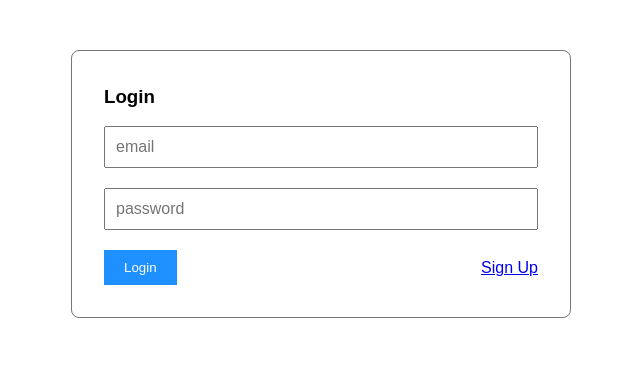
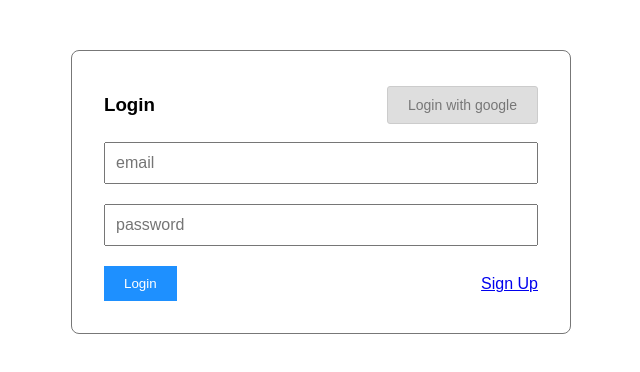
Before and after one commit to NileshOfficial/nodeSessions, an Angular app in the folder client/: page /login in a window 1280 px wide. Shown: the top 372 px of the page, without its empty margins (319-959 px from the left). Built offline with nearby package versions, Linux system fonts and the light colour scheme.

Commit message:
home page now loads from token in route param

```diff
--- a/client/src/app/api.service.ts
+++ b/client/src/app/api.service.ts
@@ -18,9 +18,9 @@ export class ApiService {
     return this.http.post("http://localhost:3000/login", userdata);
   }
 
-  home(): Observable<any> {
+  home(token: string): Observable<any> {
     return this.http.get("http://localhost:3000/home", {
-      headers: new HttpHeaders().set("authorization", `Bearer ${this.token}`)
+      headers: new HttpHeaders().set("authorization", `Bearer ${token}`)
     });
   }
 
--- a/client/src/app/app-routing.module.ts
+++ b/client/src/app/app-routing.module.ts
@@ -9,7 +9,7 @@ const routes: Routes = [
   {path: "", redirectTo: "login", pathMatch: "full"},
   {path: "login", component: LoginComponent},
   {path: "signup", component: SignupComponent},
-  {path: "home", component: HomeComponent}
+  {path: "home/:token", component: HomeComponent}
 ];
 
 @NgModule({
--- a/client/src/app/home/home.component.html
+++ b/client/src/app/home/home.component.html
@@ -1,2 +1,2 @@
-<h1>{{data.title}}</h1>
-<p>{{data.body}}</p>
+<h1>{{data.title ? data.title : ''}}</h1>
+<p>{{data.body ? data.body : ''}}</p>
--- a/client/src/app/home/home.component.ts
+++ b/client/src/app/home/home.component.ts
@@ -1,6 +1,6 @@
 import { Component, OnInit } from '@angular/core';
 import { ApiService } from '../api.service';
-import { Router } from '@angular/router';
+import { Router, ActivatedRoute } from '@angular/router';
 
 @Component({
   selector: 'app-home',
@@ -8,17 +8,22 @@ import { Router } from '@angular/router';
   styleUrls: ['./home.component.css']
 })
 export class HomeComponent implements OnInit {
-  data: any;
-  constructor(private api: ApiService, private router: Router) { }
+  data: any = {};
+  constructor(private api: ApiService, private router: Router, private currentRoute: ActivatedRoute) { }
 
   ngOnInit(): void {
-    this.api.home().subscribe(data => {
-      if(!data.err) {
-        this.data = data;
-      } else {
-        this.router.navigate(["/login"]);
-      }
-    });
+    const token = decodeURIComponent(this.currentRoute.snapshot.params['token']);
+    if (!token)
+      this.router.navigate(["/login"]);
+    else {
+      this.api.home(token).subscribe(data => {
+        if (!data.err) {
+          this.data = data;
+        } else {
+          this.router.navigate(["/login"]);
+        }
+      });
+    }
   }
 
 }
--- a/client/src/app/login/login.component.css
+++ b/client/src/app/login/login.component.css
@@ -8,6 +8,12 @@ form {
     padding-left: 2rem;
     padding-right: 2rem;
     margin: 50px auto;
+}
+
+form h3 {
+    display: flex;
+    justify-content: space-between;
+    align-items: center;
 }
 
 form input[type="text"],
@@ -35,3 +41,14 @@ form button {
     justify-content: space-between;
     align-items: center;
 }
+
+a.sso {
+    text-decoration: none;
+    font-size: 14px;
+    font-weight: 400;
+    padding: 10px 20px;
+    color: #777;
+    background-color: #dedede;
+    border-radius: 3px;
+    border: 1px solid #ccc;
+}
--- a/client/src/app/login/login.component.html
+++ b/client/src/app/login/login.component.html
@@ -1,5 +1,5 @@
 <form (ngSubmit)="onSubmit(f)" #f="ngForm">
-    <h3>Login</h3>
+    <h3>Login <a class="sso" href="http://localhost:3000/auth/google/">Login with google</a></h3>
     <input type="email" ngModel name="username" placeholder="email" required>
     <input type="password" ngModel name="password" placeholder="password" required>
     <div class="footer">
--- a/client/src/app/login/login.component.ts
+++ b/client/src/app/login/login.component.ts
@@ -19,7 +19,7 @@ export class LoginComponent implements OnInit {
     this.api.login(form.value).subscribe(data => {
       if (!data.err) {
         this.api.setToken(data.token);
-        this.router.navigate(["/home"]);
+        this.router.navigate(["/home", encodeURIComponent(data.token)]);
       }
     });
   }
--- a/client/src/app/signup/signup.component.ts
+++ b/client/src/app/signup/signup.component.ts
@@ -20,7 +20,7 @@ export class SignupComponent implements OnInit {
     this.api.signup(form.value).subscribe(data => {
       if(!data.err) {
         this.api.setToken(data.token);
-        this.router.navigate(["/home"]);
+        this.router.navigate(["/home", encodeURIComponent(data.token)]);
       }
     });
   }
```
